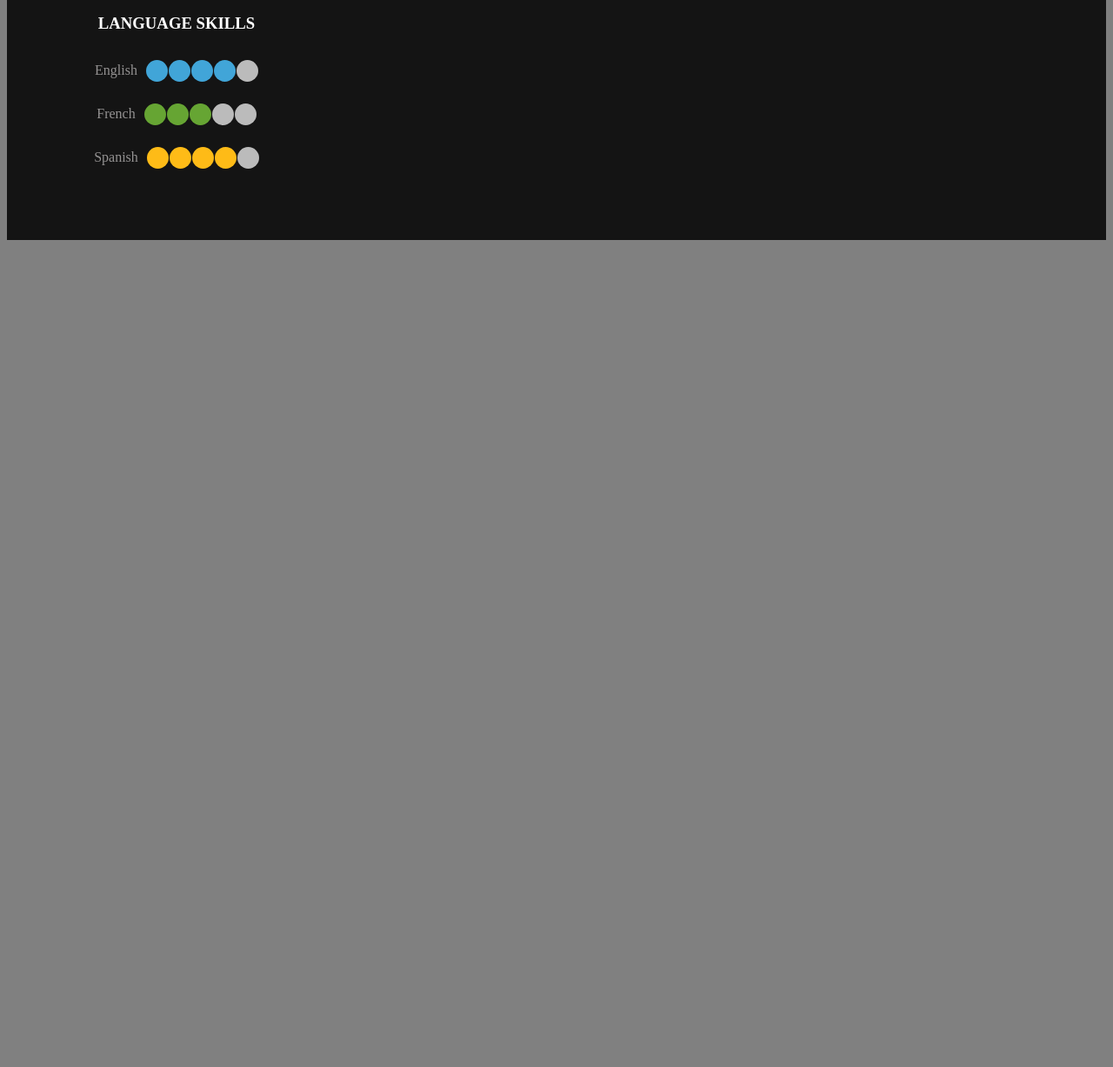
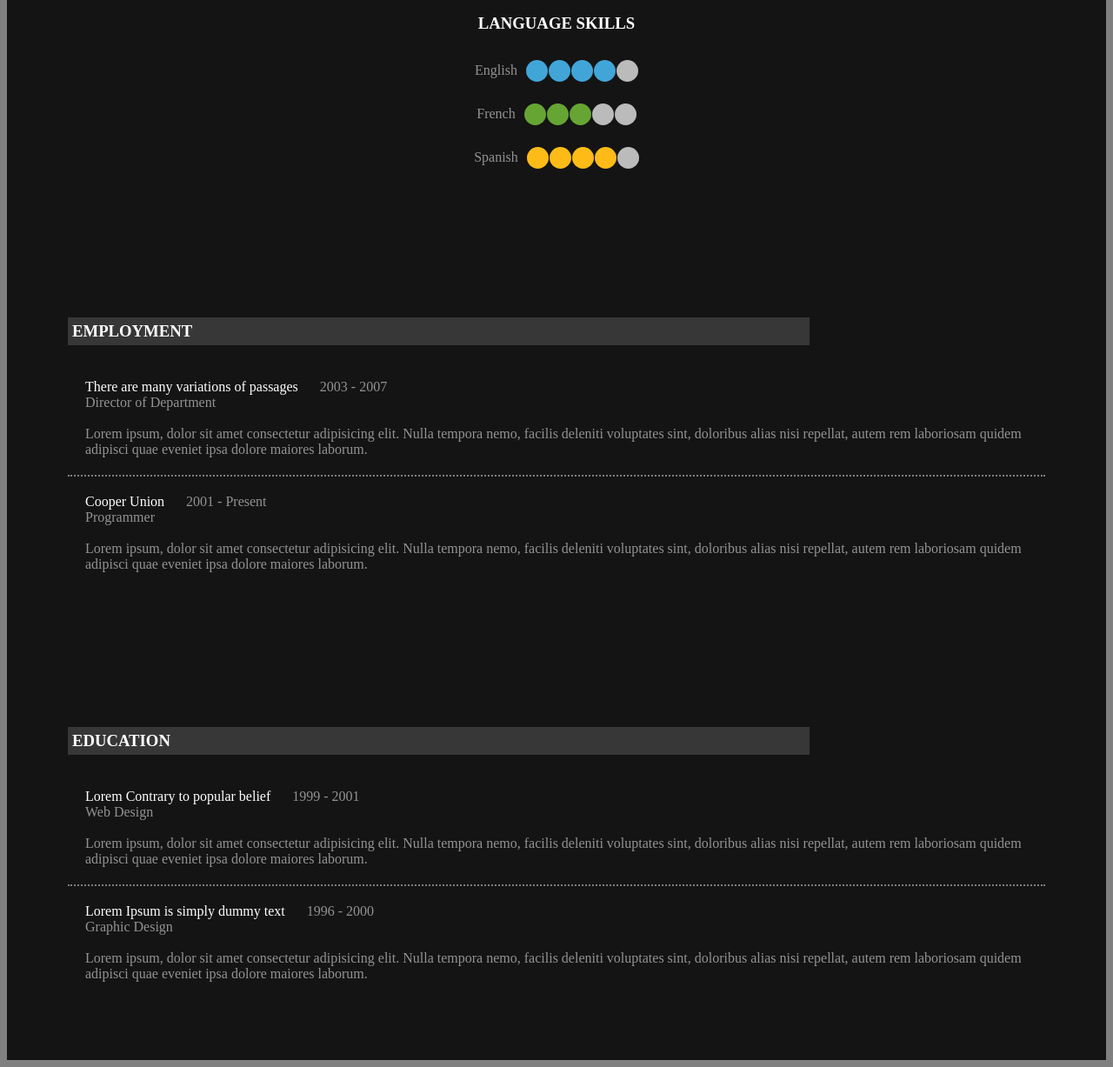
Before and after one commit to dean-ferreira/online-resume, a plain HTML site: page index.html in a window 1280 px wide. Shown: the part 901-2128 px from the top of the page at 87% size. Before the commit the page ends 1185 px from the top, so only its background shows below. Drawn offline with Linux system fonts and the light colour scheme.

Commit message:
Add section-2 content and styling

```diff
--- a/index.html
+++ b/index.html
@@ -143,7 +143,58 @@
                     </div>
                 </div>
             </div>
-            <div class="section-2-container"></div>
+            <div class="section-2-container">
+                <div class="section-3-container">
+                    <h3 class="white-text section-header">EMPLOYMENT</h3>
+                    <div class="exp-or-edu-container dotted-border">
+                        <div class="company-and-date-container">
+                            <p class="white-text">There are many variations of passages</p>
+                            <p>2003 - 2007</p>
+                        </div>
+                        <p>Director of Department</p>
+                        <br>
+                        <p>Lorem ipsum, dolor sit amet consectetur adipisicing elit. Nulla tempora nemo, facilis
+                            deleniti voluptates sint, doloribus alias nisi repellat, autem rem laboriosam quidem
+                            adipisci quae eveniet ipsa dolore maiores laborum.</p>
+                    </div>
+                    <div class="exp-or-edu-container">
+                        <div class="company-and-date-container">
+                            <p class="white-text">Cooper Union</p>
+                            <p>2001 - Present</p>
+                        </div>
+                        <p>Programmer</p>
+                        <br>
+                        <p>Lorem ipsum, dolor sit amet consectetur adipisicing elit. Nulla tempora nemo, facilis
+                            deleniti voluptates sint, doloribus alias nisi repellat, autem rem laboriosam quidem
+                            adipisci quae eveniet ipsa dolore maiores laborum.</p>
+                    </div>
+                </div>
+                <div class="section-3-container">
+                    <h3 class="white-text section-header">EDUCATION</h3>
+                    <div class="exp-or-edu-container dotted-border">
+                        <div class="company-and-date-container">
+                            <p class="white-text">Lorem Contrary to popular belief</p>
+                            <p>1999 - 2001</p>
+                        </div>
+                        <p>Web Design</p>
+                        <br>
+                        <p>Lorem ipsum, dolor sit amet consectetur adipisicing elit. Nulla tempora nemo, facilis
+                            deleniti voluptates sint, doloribus alias nisi repellat, autem rem laboriosam quidem
+                            adipisci quae eveniet ipsa dolore maiores laborum.</p>
+                    </div>
+                    <div class="exp-or-edu-container">
+                        <div class="company-and-date-container">
+                            <p class="white-text">Lorem Ipsum is simply dummy text</p>
+                            <p>1996 - 2000</p>
+                        </div>
+                        <p>Graphic Design</p>
+                        <br>
+                        <p>Lorem ipsum, dolor sit amet consectetur adipisicing elit. Nulla tempora nemo, facilis
+                            deleniti voluptates sint, doloribus alias nisi repellat, autem rem laboriosam quidem
+                            adipisci quae eveniet ipsa dolore maiores laborum.</p>
+                    </div>
+                </div>
+            </div>
         </div>
     </div>
 </body>
--- a/style.css
+++ b/style.css
@@ -158,3 +158,35 @@ progress {
     border-radius: 50%;
     display: inline-block;
 }
+
+.exp-or-edu-container {
+    display: flex;
+    width: fit-content;
+    flex-direction: column;
+    align-items: flex-start;
+    padding: 20px;
+}
+
+.exp-or-edu-container>* {
+    margin: 0px;
+}
+
+.dotted-border {
+    border-bottom: 2px dotted rgb(132, 124, 124);
+}
+
+.company-and-date-container {
+    display: flex;
+    width: fit;
+    gap: 25px;
+}
+
+.company-and-date-container>* {
+    margin: 0px;
+}
+
+.section-header {
+    background-color: rgb(55, 55, 55);
+    width: 75%;
+    padding: 5px;
+}
```
